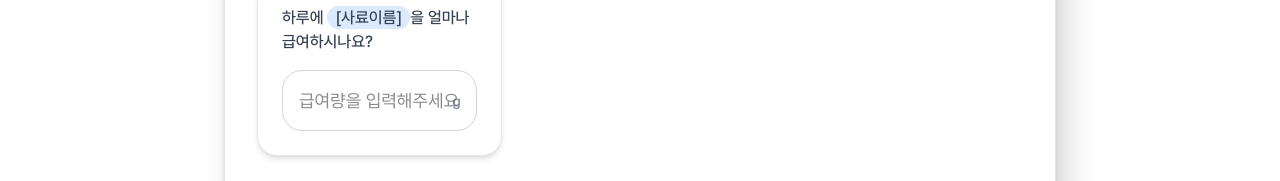
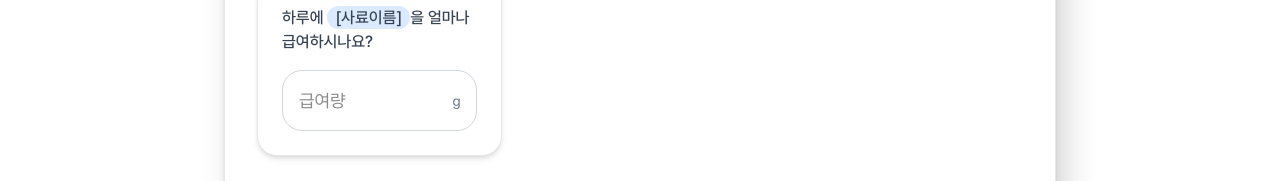
Before and after one commit to SeokHoChoi/test-jelly-univ-fe, a Next.js app: page /product-analysis in a window 1280 px wide. Shown: the part 1018-1199 px from the top of the page. Built offline with nearby package versions, Linux system fonts and the light colour scheme; no server answers.

Commit message:
feat: 급여량 길이에 맞게 변경

```diff
--- a/src/components/product-analysis/ProductForm.tsx
+++ b/src/components/product-analysis/ProductForm.tsx
@@ -324,7 +324,7 @@ const ProductForm = () => {
                           inputMode="numeric"
                           pattern="[0-9]*"
                           className="w-full px-4 py-4 border border-gray-300 rounded-[20px] focus:ring-2 focus:ring-brand-blue focus:border-transparent text-[18px] font-normal"
-                          placeholder="급여량을 입력해주세요"
+                          placeholder="급여량"
                         />
                         <span className="absolute right-4 top-1/2 transform -translate-y-1/2 text-gray-500 text-sm">
                           g
```
